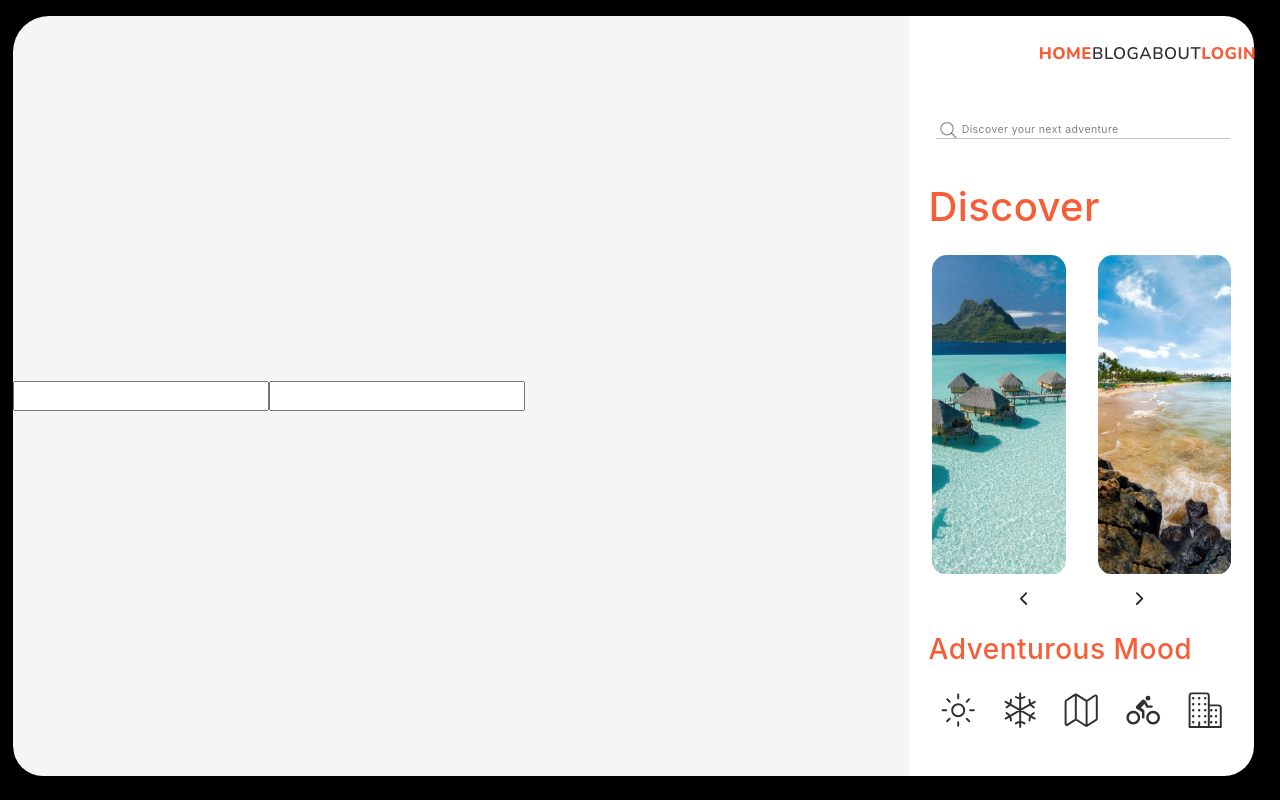
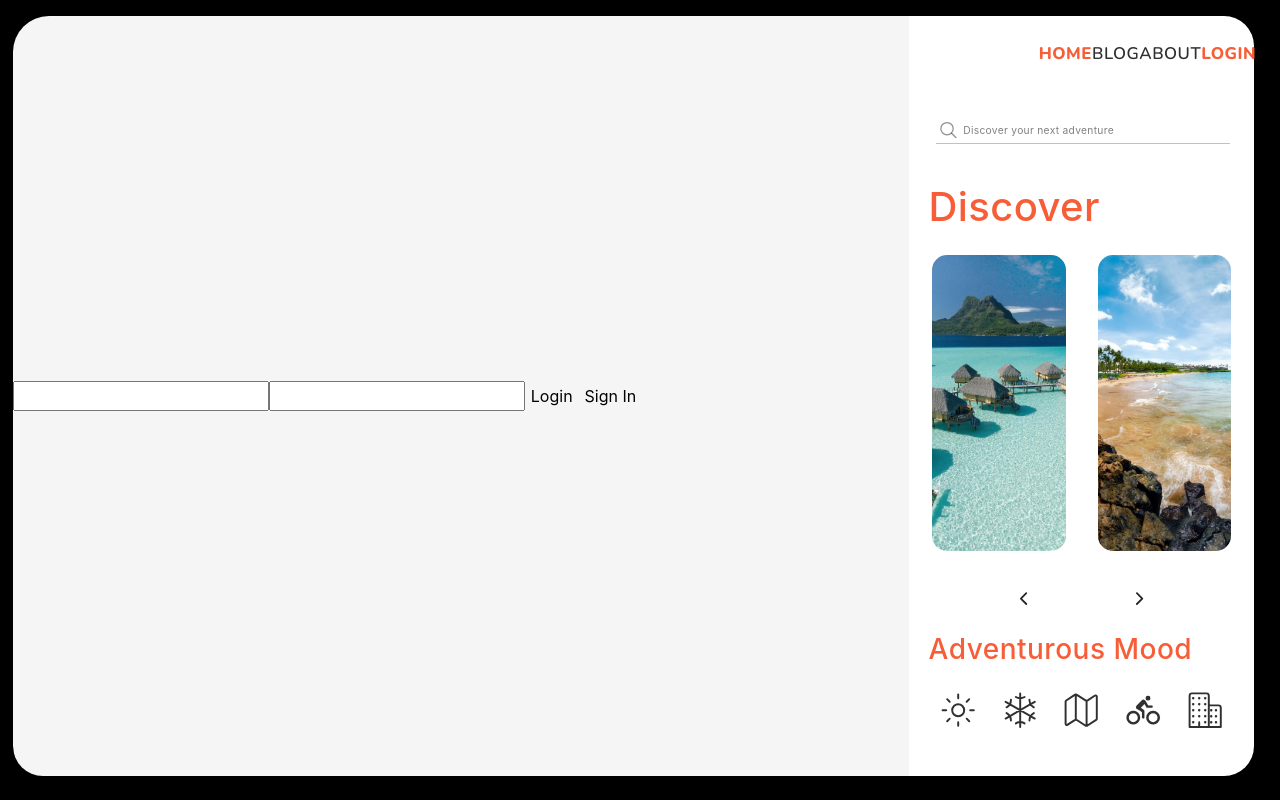
Before and after one commit to edgarcltop/travel_app, a React (Create React App) app: page /login in a window 1280 px wide. Built offline with nearby package versions, Linux system fonts and the light colour scheme; no server answers.

Commit message:
authentication Using firebase Using redux Using useEffect hook

```diff
--- a/package.json
+++ b/package.json
@@ -9,6 +9,7 @@
     "autoprefixer": "^9.8.0",
     "bootstrap": "^4.5.0",
     "colorette": "^1.2.1",
+    "firebase": "^7.16.1",
     "node-sass": "^4.14.1",
     "react": "^16.13.1",
     "react-dom": "^16.13.1",
--- a/src/App.js
+++ b/src/App.js
@@ -1,22 +1,29 @@
-import React from "react";
+import React, { useEffect } from "react";
 
 import Intro from "./components/intro/intro.component";
 import Aside from "./components/aside/aside.component";
-import OffersEndList from './components/offers/OffersEndList.component';
-import { useSelector } from "react-redux";
+import { useDispatch } from "react-redux";
+
+import { auth } from "./firebase/firebase.utils.js";
 
 const App = () => {
-  const input = useSelector((state) => state.searchInput);
-  /* const quizInput = useSelector((state) => state.quizInput); */
-  return(
+  //1. Use dispatch
+  const dispatch = useDispatch();
 
+  //2. Similar to componentDidMount
+  useEffect(() => {
+    auth.onAuthStateChanged((user) => {
+      //Update our redux store with the newUser Object.
+      dispatch({ type: "LOGIN_USER", payload: user });
+    });
+  });
+
+  return (
     <div className="App">
       <Intro />
       <Aside />
-      {/*temporal for tests*/}
-      {/* <OffersEndList input={input} /> */}
     </div>
-  )
+  );
 };
 
 export default App;
--- a/src/components/aside/main/experiences/experience.item.component.styles.scss
+++ b/src/components/aside/main/experiences/experience.item.component.styles.scss
@@ -6,7 +6,7 @@
   transition: transform 0.5s ease-out;
   font-weight: normal;
   width: 14vw;
-  height: 40vh;
+  height: 37vh;
   border: none;
   margin: 0 1rem;
 
--- a/src/components/aside/search/search.component.styles.scss
+++ b/src/components/aside/search/search.component.styles.scss
@@ -18,13 +18,16 @@
 
 
   input {
-
+    display: flex;
+    align-items: center;
+    height: 3.5vh;
     width: 23vw;
     border: none;
     border-bottom: 1px solid rgba(48, 48, 48, 0.3);
-    font-size: 0.82vw;
-    letter-spacing: 0.4px;
-    text-indent: 1.5rem;
+    font-size: 0.8vw;
+    letter-spacing: 0.3px;
+    text-indent: 1.6rem;
+    //border: 1px solid green;
 
     &:focus {
       outline: none;
--- a/src/components/intro/login/login.component.jsx
+++ b/src/components/intro/login/login.component.jsx
@@ -1,18 +1,46 @@
 import React, { useState } from "react";
 import "./login.component.styles.scss";
 
-function Login() {
+import {signInWithGoogle} from '../../../firebase/firebase.utils'
+
+const Login = () => {
   const [userName, setUserName] = useState("");
   const [userPassword, setUserPassword] = useState("");
 
+  //update redux
+  const handleLoginData = (event) => {
+    event.preventDefault();
+  };
+
+  //update localState
+  const handleValues = (event) => {
+    const inputValue = event.target.value;
+
+    switch (event.target.id) {
+      case "user":
+        return setUserName(inputValue);
+      case "password":
+        return setUserPassword(inputValue);
+      default:
+    }
+  };
+
   return (
     <div className="main-title">
-      <form>
-        <input type="text" />
-        <input type="text" />
+      <form onSubmit={handleLoginData}>
+        <input id="user" type="text" value={userName} onChange={handleValues} />
+        <input
+          id="password"
+          type="text"
+          value={userPassword}
+          onChange={handleValues}
+        />
+        <button>Login</button>
+        <button onClick={signInWithGoogle}>Sign In</button>
+
       </form>
     </div>
   );
-}
+};
 
 export default Login;
--- /dev/null
+++ b/src/firebase/firebase.utils.js
@@ -0,0 +1,26 @@
+import firebase from 'firebase/app';
+import 'firebase/firestore';
+import 'firebase/auth';
+
+const firebaseConfig = {
+    apiKey: "AIzaSyCMnkIVqXxRuZBmNpM077KJmN7h6UVvLYA",
+    authDomain: "dtravel-db.firebaseapp.com",
+    databaseURL: "https://dtravel-db.firebaseio.com",
+    projectId: "dtravel-db",
+    storageBucket: "dtravel-db.appspot.com",
+    messagingSenderId: "950093241760",
+    appId: "1:950093241760:web:65920908d68eb4f1e898c5",
+    measurementId: "G-CGCYPV1KE9"
+};
+
+firebase.initializeApp(firebaseConfig)
+
+export const auth = firebase.auth();
+export const firestore = firebase.firestore();
+
+const provider = new firebase.auth.GoogleAuthProvider();
+provider.setCustomParameters({ prompt: 'select_account' });
+
+export const signInWithGoogle = () => auth.signInWithPopup(provider)
+
+export default firebase;
--- a/src/redux/login-reducer.js
+++ b/src/redux/login-reducer.js
@@ -1,13 +1,13 @@
 const INITIAL_STATE = {
-    logged: false
+    currentUser: null
 }
 
 const anotherReducer = (state = INITIAL_STATE, action) => {
     switch (action.type) {
-        case 'TEST_ACTION':
+        case 'LOGIN_USER':
             return {
                 ...state,
-                logged: action.payload
+                currentUser: action.payload
             };
         default:
             return state;
```
